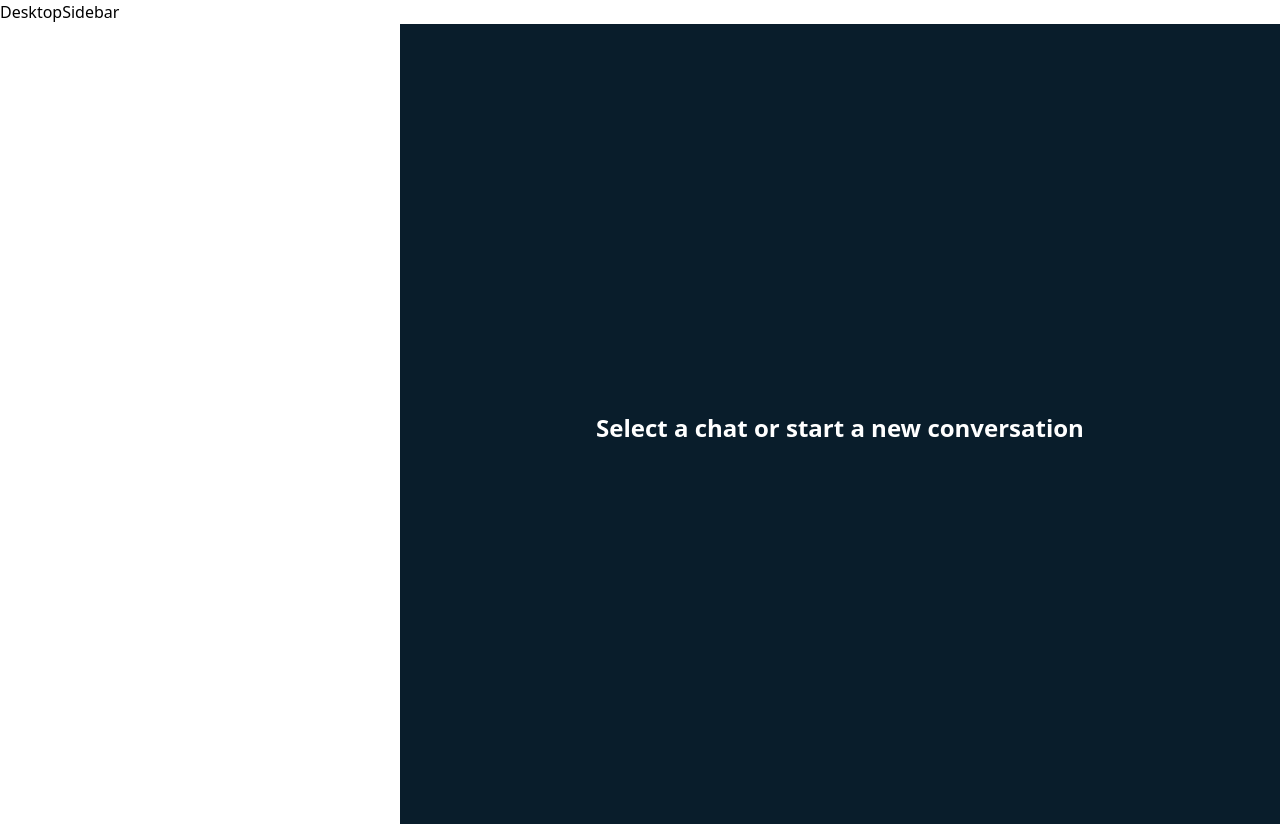
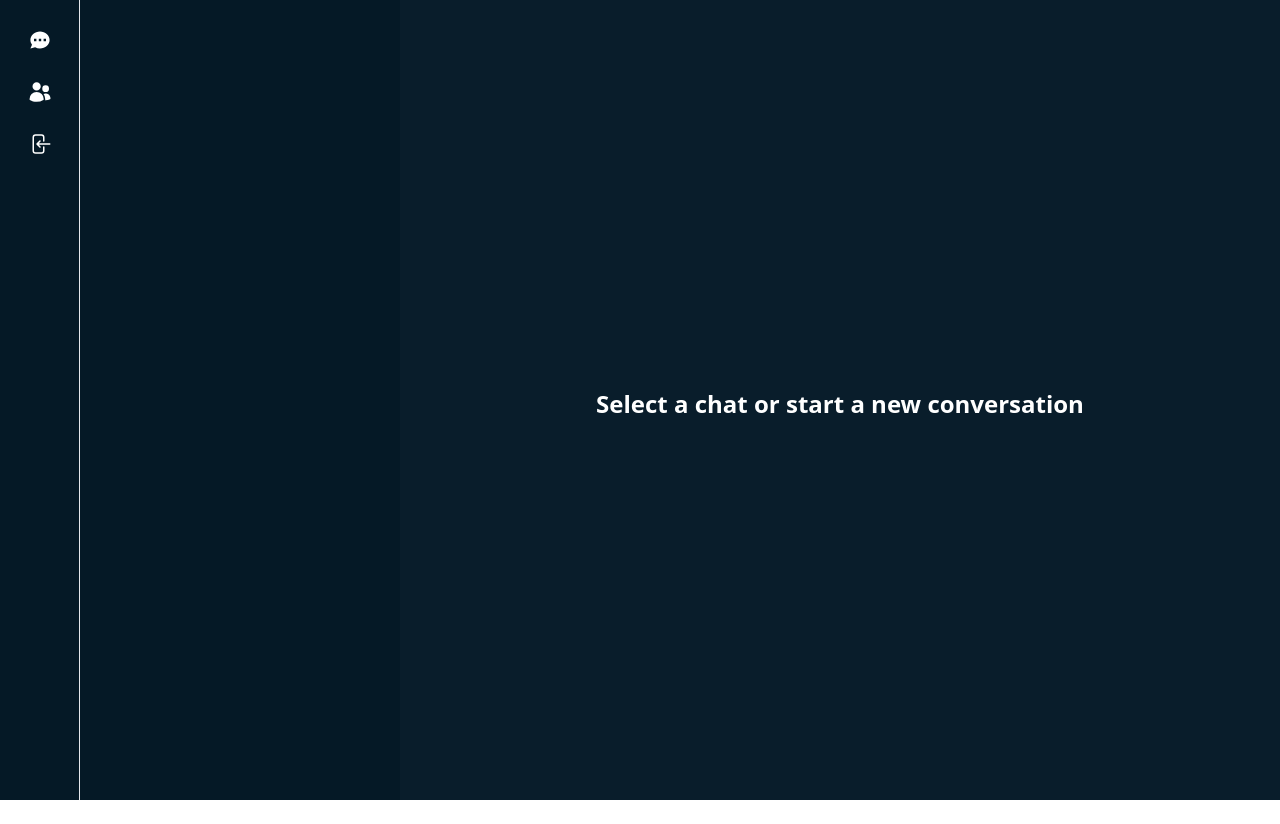
Before and after one commit to DevAnonitos/Chat-app-message, a Next.js app: page /users in a window 1280 px wide. After the commit the page ends 800 px from the top, so only its background shows below. Built offline with nearby package versions, Linux system fonts and the light colour scheme.

Commit message:
update-DesktopItems

```diff
--- /dev/null
+++ b/app/components/sidebar/DesktopItem.tsx
@@ -0,0 +1,50 @@
+import React from "react";
+import Link from "next/link";
+import clsx from "clsx";
+
+interface DesktopItemProps {
+    label: string;
+    icon: any;
+    href: string;
+    onClick?: () => void;
+    active?: boolean;
+};
+
+const DesktopItem: React.FC<DesktopItemProps> = ({
+    label,
+    icon: Icon,
+    href,
+    onClick,
+    active,
+}) => {
+
+    const handleClick = () => {
+        if (onClick) {
+            return onClick;
+        };
+    };
+
+    return (
+        <>
+            <li onClick={handleClick} key={label}>
+                <Link
+                    href={href}
+                    className={clsx(`group flex gap-x-3
+                        rounded-full p-3 text-sm leading-6 font-semibold
+                        text-white hover:text-gray-600
+                        transition-all duration-200 ease-in-out
+                        hover:bg-secondary-800`,
+                        active && 'bg-gray-100 text-black'
+                    )}
+                >
+                    <Icon className="h-6 w-6 shrink-0" aria-hidden="true" />
+                    <span className="sr-only">
+                        {label}
+                    </span>
+                </Link>
+            </li>
+        </>
+    );
+}
+
+export default DesktopItem;
--- a/app/components/sidebar/DesktopSidebar.tsx
+++ b/app/components/sidebar/DesktopSidebar.tsx
@@ -1,8 +1,47 @@
+"use client"
+
 import React from 'react';
+import { User } from '@prisma/client';
+import useRoutes from '@/app/hooks/useRoutes';
+import DesktopItem from './DesktopItem';
 
-const DesktopSidebar = () => {
+interface DesktopSidebarProps {
+    currentUser: User,
+}
+
+const DesktopSidebar: React.FC<DesktopSidebarProps> = ({
+    currentUser,
+}) => {
+
+    const routes = useRoutes();
+
     return (
-        <div className=''>DesktopSidebar</div>
+        <>
+            <div
+                className='hidden lg:fixed lg:inset-y-0
+                lg:left-0 lg:z-40 lg lg:w-20 xl:px-6
+                lg:overflow-y-auto lg:bg-primary-700 lg:border-r-[1px]
+                lg:pb-4 lg:flex lg:flex-col justify-between'
+            >
+                <nav className='mt-4 flex flex-col justify-between'>
+                    <ul
+                        role='list'
+                        className='flex flex-col items-center space-y-1'
+                    >
+                        {routes.map((item) => (
+                            <DesktopItem
+                                key={item.label}
+                                href={item.href}
+                                label={item.label}
+                                icon={item.icon}
+                                active={item.active}
+                                onClick={item.onClick}
+                            />
+                        ))}
+                    </ul>
+                </nav>
+            </div>
+        </>
     );
 };
 
--- a/app/components/sidebar/Sidebar.tsx
+++ b/app/components/sidebar/Sidebar.tsx
@@ -7,7 +7,7 @@ async function Sidebar({ children }: {
 
     return (
         <>
-            <div className="h-full">
+            <div className="h-full bg-primary-700">
                 <DesktopSidebar />
                 <main className="lg:pl-20 h-full">
                     {children}
```
